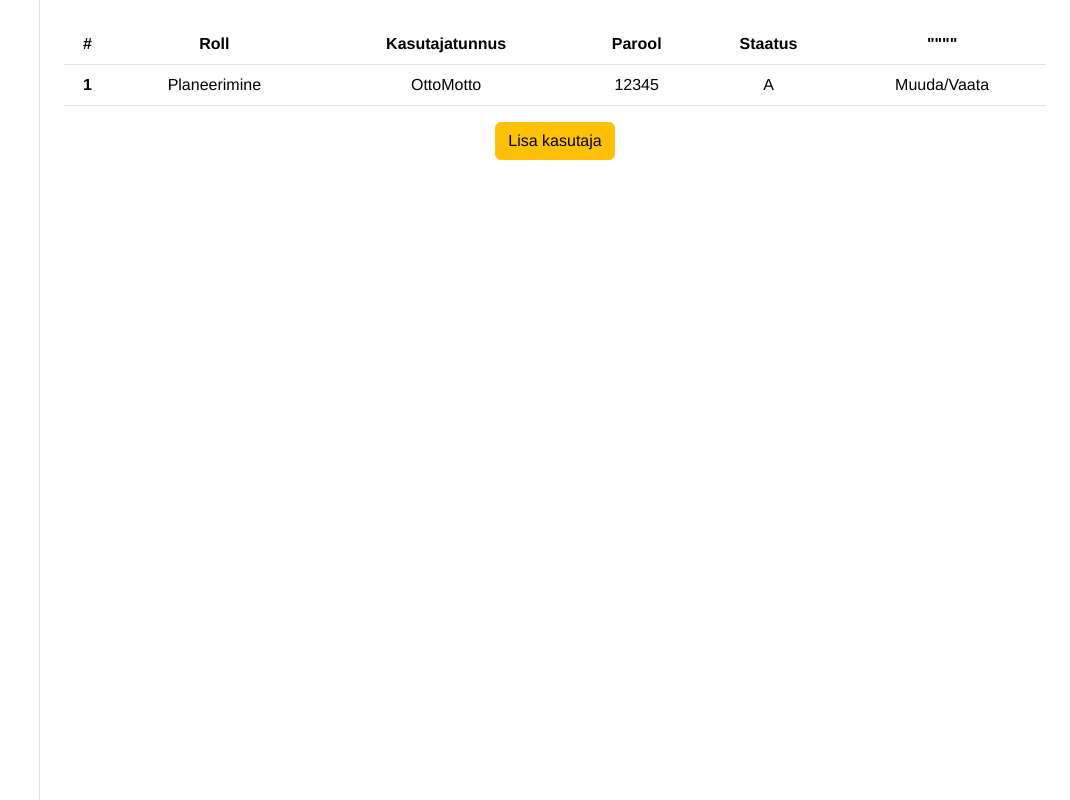
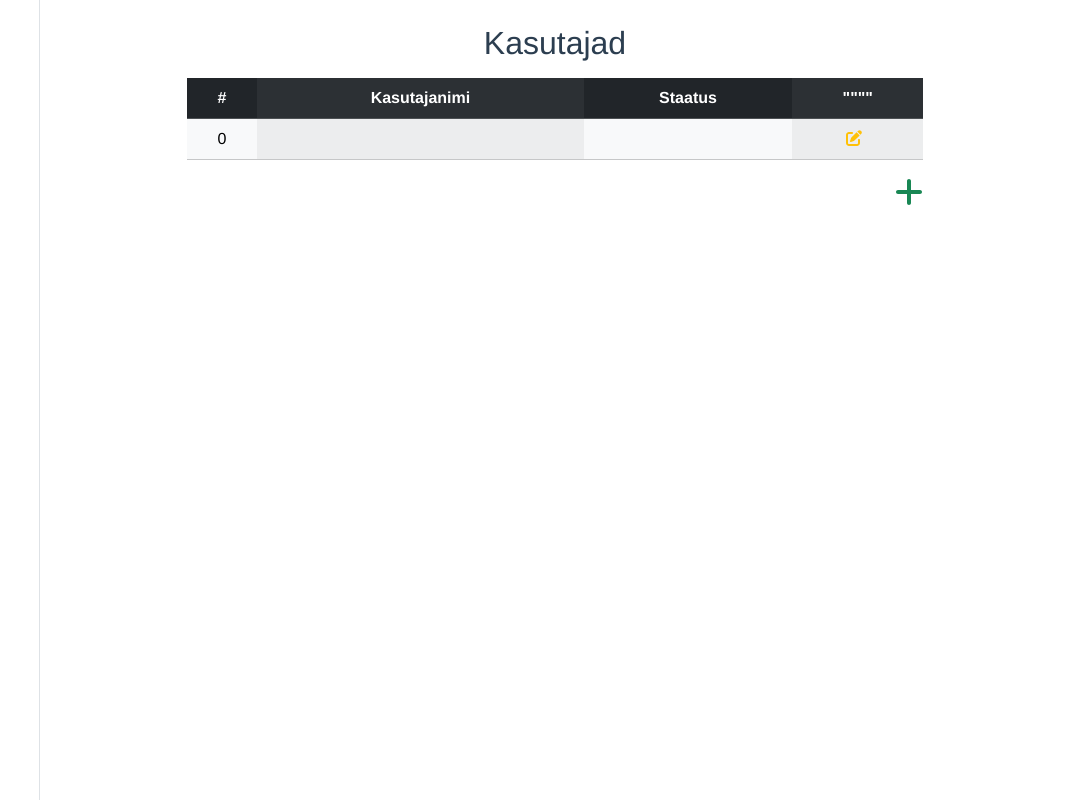
Before and after one commit to andy-reiu/dosesyncfront, a Vue app: page /users in a window 1280 px wide. Shown: the whole page, without its empty margins (210-1280 px from the left). Built offline with nearby package versions, Linux system fonts and the light colour scheme.

Commit message:
changes in UsersView - add user modal added, need to work with table data role dropdown created

```diff
--- /dev/null
+++ b/src/components/modal/AddUserModal.vue
@@ -0,0 +1,102 @@
+<template>
+  <div>
+    <Modal :modal-is-open="modalIsOpen"
+           @event-close-modal="$emit('event-close-modal')"
+    >
+      <template #title>
+        <div class="d-flex flex-column align-items-center">
+          <h5>Lisa uus kasutaja</h5>
+        </div>
+      </template>
+
+      <template #body>
+        <form>
+
+          <div class="mb-3">
+            <label class="form-label">Lisa kasutajanimi</label>
+            <input
+                v-model="newUser.username"
+                type="text"
+                class="form-control"
+                required
+
+            />
+          </div>
+
+          <div class="mb-3">
+            <label class="form-label">Lisa parool</label>
+            <input
+                v-model="newUser.password"
+                type="text"
+                class="form-control"
+                required
+            />
+          </div>
+
+          <div class="mb-3">
+            <label class="form-label">Vali roll</label>
+            <RoleDropdown
+                :roles="roles"
+                :selected-role-id="newUser.role"
+                @event-new-user-selected="newUser.role = $event"
+            />
+
+
+          </div>
+
+          <div class="mb-3">
+
+            <label class="form-label">Staatus</label>
+            <input
+                v-model="newUser.userStatus"
+                type="text"
+                class="form-control"
+                required
+
+            />
+
+          </div>
+
+        </form>
+      </template>
+
+      <template #footer>
+        <button @click="addUser" class="btn-success btn-outline-success">Salvesta kasutaja</button>
+      </template>
+    </Modal>
+  </div>
+</template>
+
+<script>
+
+import Modal from "@/components/modal/Modal.vue";
+import HospitalsDropdown from "@/components/hospital/HospitalsDropdown.vue";
+import RoleDropdown from "@/components/role/RoleDropdown.vue";
+
+export default {
+  name: "AddUserModal",
+  components: {RoleDropdown, HospitalsDropdown, Modal},
+  props: {
+    modalIsOpen: Boolean
+  },
+
+  data() {
+    return {
+      newUser: {
+        username: '',
+        password: '',
+        role: '',
+        status: ''
+      }
+    }
+  },
+
+  methods: {
+    addUser() {
+      //emit new user data
+      this.$emit('event-save-user', this.newUser)
+      this.$emit('event-close-modal')
+    }
+  }
+}
+</script>
--- /dev/null
+++ b/src/components/role/RoleDropdown.vue
@@ -0,0 +1,38 @@
+
+<template>
+  <div>
+    <select :value="selectedRoleId" @change="handleRoleDropdownChange" class="form-select">
+      <option selected value="0">Please select one</option>
+      <option
+          v-for="role in roles"
+          :key="role.roleId"
+          :value="role.roleId"
+      >
+        {{ role.roleName }}
+      </option>
+    </select>
+  </div>
+</template>
+
+
+<script>
+export default {
+  name: "RoleDropdown",
+  props: {
+    roles:{
+      type: Array,
+          },
+    selectedRoleId: {
+      type: Number,
+      default: 0
+    }
+  },
+
+  methods: {
+    handleRoleDropdownChange(event) {
+      this.$emit('event-new-role-selected',Number(event.target.value))
+    }
+  }
+
+}
+</script>
--- /dev/null
+++ b/src/services/UserService.js
@@ -0,0 +1,11 @@
+import axios from "axios";
+
+export default {
+   sendGetUserRequest(){
+       return axios.get('/users')
+   },
+
+   sendPostUserRequest(userData) {
+       return axios.post('/users', userData)
+   },
+}
--- a/src/views/UsersView.vue
+++ b/src/views/UsersView.vue
@@ -1,66 +1,158 @@
 <template>
   <div>
-    <div>
 
-  <table class="table">
-    <thead>
+    <!-- KASUTAJATE HALDUS  -->
+    <div class="w-75 mx-auto mb-5">
+      <h2 class="text-center mb-3">Kasutajad</h2>
+      <table class="table table-hover table-light table-striped-columns">
+        <thead class="table-dark">
         <tr>
           <th scope="col">#</th>
-      <th scope="col">Roll</th>
-      <th scope="col">Kasutajatunnus</th>
-      <th scope="col">Parool</th>
+          <th scope="col">Kasutajanimi</th>
           <th scope="col">Staatus</th>
           <th scope="col">""""</th>
 
         </tr>
         </thead>
         <tbody>
-    <tr>
-      <th scope="row">1</th>
-      <td>Planeerimine</td>
-      <td>OttoMotto</td>
-      <td>12345</td>
-      <td>A</td>
-      <td>Muuda/Vaata</td>
+        <!--        <tr>-->
+        <!--          <th scope="row">1</th>-->
+        <!--          <td>testkasutaja</td>-->
+        <!--          <td>39104152516</td>-->
+        <!--          <td>Otto</td>-->
+        <!--          <td>Motto</td>-->
+        <!--          <td>Planeerimine</td>-->
+        <!--          <td>A</td>-->
+        <!--          <td>-->
+
+<!--                  <th scope="col">Isikukood</th>
+          <th scope="col">Eesnimi</th>
+          <th scope="col">Perekonnanimi</th>
+          <th scope="col">Roll</th>-->
+
+
+
+        <tr v-for="user in users" :key="user.userId">
+          <td>{{ user.userId }}</td>
+          <td>{{ user.username }}</td>
+          <td>{{ user.status }}</td>
+
+          <td>
+
+            <font-awesome-icon
+                icon="pen-to-square"
+                class="text-warning me-2"
+                role="button"/>
+            <!--@click="startEditUserAccount"-->
+          </td>
+
         </tr>
         </tbody>
       </table>
 
+
+      <!--    <div>-->
+      <!--      <button type="button"-->
+      <!--              class="btn btn-warning">Lisa kasutaja</button>-->
+
+
+      <!-- + button -->
+      <div class="d-flex justify-content-end mt-2">
+        <font-awesome-icon
+            icon="plus"
+            class="fa-2x text-success"
+            role="button"
+            @click="startAddUser"/>
       </div>
-
-    <div>
-      <button type="button" class="btn btn-warning">Lisa kasutaja</button>
+      <!-- add user modal -->
+      <AddUserModal
+          :modal-is-open="showAddUser"
+          @event-close-modal="closeAddUser"
+          @event-save-isotope="createUser"
+      />
 
     </div>
-
   </div>
 
 </template>
+<script>
+import AddUserModal from "@/components/modal/AddUserModal.vue";
+import UserService from "@/services/UserService";
+import Navigation from "@/navigations/Navigation";
+
+export default {
+  name: 'UsersView',
+  components: {AddUserModal},
+  data() {
+    return {
+      showAddUser: false,
+
+      userId: Number(sessionStorage.getItem(('userId'))),
+      roleName: sessionStorage.getItem('roleName'),
+
+      users: [
+        {
+          userId: 0,
+          username: '',
+          password: '',
+          role: '',
+          status: ''
+        }
+      ],
+
+      profiles: [
+        {
+          profileId: 0,
+          occupation: '',
+          nationalId: '',
+          firstName: '',
+          lastName: '',
+          email: '',
+          phoneNumber: '',
+          createdAt: '',
+          updatedAt: '',
+          hospitalName: '',
+        }
+      ],
+
+      errorResponse: {
+        message: '',
+        errorCode: ''
+      }
+
+    }
+  },
+  methods: {
+    createUser(userData) {
+      UserService.sendPostUserRequest(userData)
+          //refresh list
+          .then(() => this.getAllUsers())
+          .catch(error => console.error(error))
+
+    },
 
 
+    startAddUser() {
+      this.showAddUser = true
+    },
 
-<script>
-export default {
-  name: "UsersView"
-//  components: { },
+    closeAddUser() {
+      this.showAddUser = false
+    },
 
-//  data() {
+    getAllUsers() {
+      UserService.sendGetUserRequest()
+          .then(response => this.users = response.data)
+          .catch(() => Navigation.navigateToErrorView())
+    },
+    //
+    // getAllProfiles() {
+    //   ProfileService.sindGetProfileRequest()
+    //       .then(response => this.profiles =response.data())
+    //       .catch(() => Navigation. navigateToErrorView())
+    // }
+  }
 
-//    return
-
-
-
-//  },
-
-//  methods: {
-//    getAllUsers () {},
-
-
-//    handleGetUsersResponce (response) {},
-
-
-//
-//  },
 }
 
 </script>
```
Also changed, not shown: src/services/UserProfileService.js (added, +22 -0 lines). Lines whose indentation alone changed are shown as unchanged.
